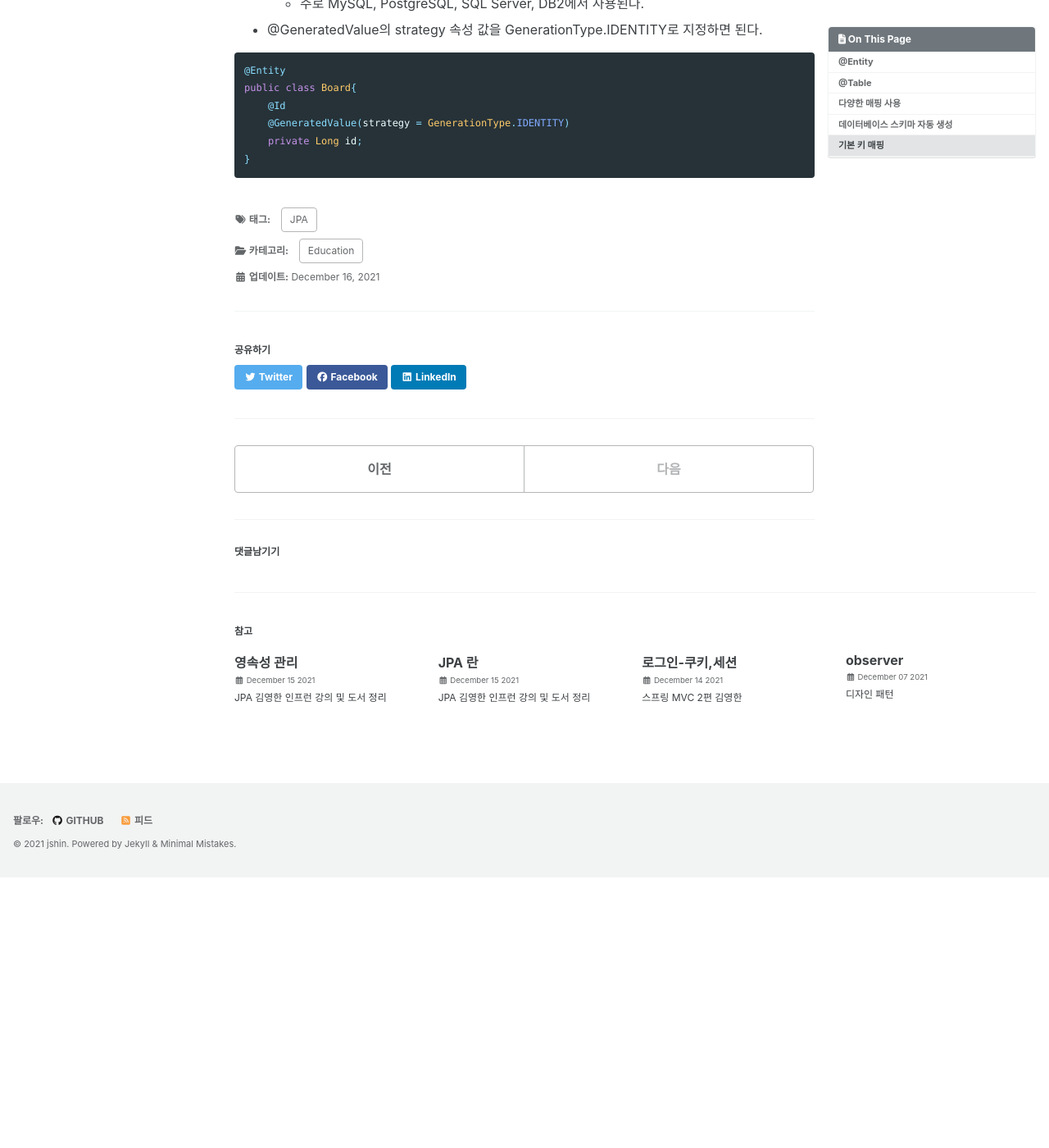
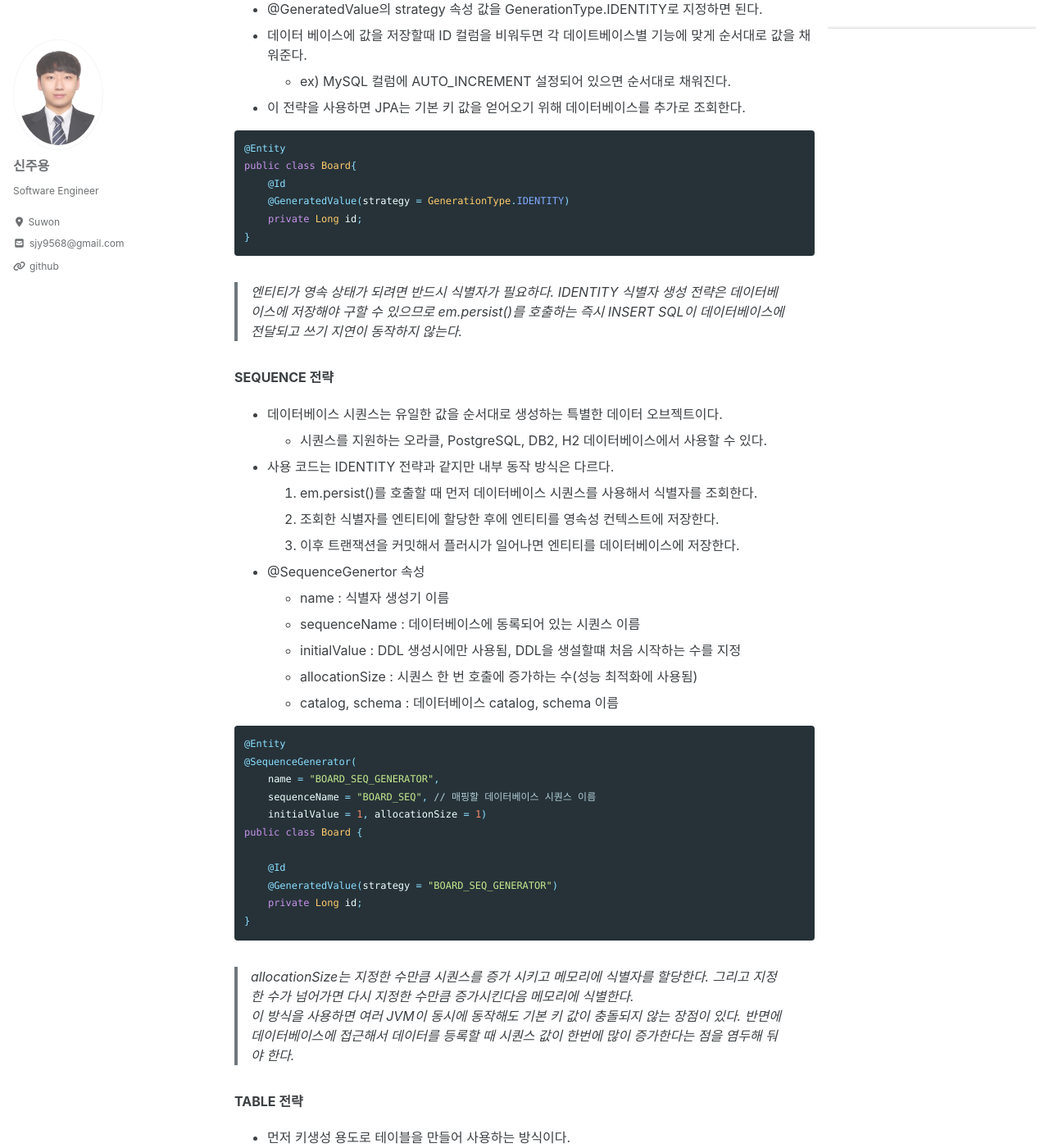
Before and after one commit to shinjooyoung/shinjooyoung.github.io, a Jekyll site: the page built from _posts/JPA/2021-12-16-엔티티 매핑.md, in a window 1280 px wide and 1400 px high, scrolled down 3848 px. Shown: the whole window at 82% size. Built offline with Jekyll 4.4.1, drawn with Linux system fonts in a browser that asks for light colours; cached includes are drawn as plain includes; nearby versions of some CDN libraries; comment, search, counter and statistics services are not loaded; before the commit the page ends 4918 px from its top, so only the background shows below that; some of the changed text lies outside the part shown.

Commit message:
자바ORM표준JPA프로그램 김영한
도서, 강의 정리

````diff
--- a/_posts/JPA/2021-12-16-엔티티 매핑.md
+++ b/_posts/JPA/2021-12-16-엔티티 매핑.md
@@ -2,10 +2,10 @@
 title:  "엔티티 매핑"
 excerpt: "JPA 김영한 인프런 강의 및 도서 정리"
 categories:
-  - Education
-tag:
-  - JPA
-toc: true
+- Education
+  tag:
+- JPA
+  toc: true
 ---
 
 >JPA를 사용하는데 가장 중요한 일은 엔티티와 테이블을 정확히 매핑하는 것이다. JPA는 다양한 매핑 어노테이션을 지원하는데 크게 4가지로 분류할 수 있다.
@@ -130,6 +130,9 @@ private String id;
 - 기본 키 생성을 데이터베이스에 위임하는 전략이다.
     * 주로 MySQL, PostgreSQL, SQL Server, DB2에서 사용된다.
 - @GeneratedValue의 strategy 속성 값을 GenerationType.IDENTITY로 지정하면 된다.
+- 데이터 베이스에 값을 저장할때 ID 컬럼을 비워두면 각 데이트베이스별 기능에 맞게 순서대로 값을 채워준다.
+    * ex) MySQL 컬럼에  AUTO_INCREMENT 설정되어 있으면 순서대로 채워진다.
+- 이 전략을 사용하면 JPA는 기본 키 값을 얻어오기 위해 데이터베이스를 추가로 조회한다.
 
 ```java
 @Entity
@@ -139,3 +142,57 @@ public class Board{
     private Long id;
 }
 ```
+
+>엔티티가 영속 상태가 되려면 반드시 식별자가 필요하다.
+> IDENTITY 식별자 생성 전략은 데이터베이스에 저장해야 구할 수 있으므로
+> em.persist()를 호출하는 즉시 INSERT SQL이 데이터베이스에 전달되고 쓰기 지연이 동작하지 않는다.
+
+**SEQUENCE 전략**
+- 데이터베이스 시퀀스는 유일한 값을 순서대로 생성하는 특별한 데이터 오브젝트이다.
+  * 시퀀스를 지원하는 오라클, PostgreSQL, DB2, H2 데이터베이스에서 사용할 수 있다.
+- 사용 코드는 IDENTITY 전략과 같지만 내부 동작 방식은 다르다.
+  1. em.persist()를 호출할 때 먼저 데이터베이스 시퀀스를 사용해서 식별자를 조회한다.
+  2. 조회한 식별자를 엔티티에 할당한 후에 엔티티를 영속성 컨텍스트에 저장한다.
+  3. 이후 트랜잭션을 커밋해서 플러시가 일어나면 엔티티를 데이터베이스에 저장한다.
+- @SequenceGenertor 속성
+  * name : 식별자 생성기 이름
+  * sequenceName : 데이터베이스에 동록되어 있는 시퀀스 이름
+  * initialValue : DDL 생성시에만 사용됨, DDL을 생설할떄 처음 시작하는 수를 지정
+  * allocationSize :  시퀀스 한 번 호출에 증가하는 수(성능 최적화에 사용됨)
+  * catalog, schema : 데이터베이스 catalog, schema 이름
+
+```java
+@Entity
+@SequenceGenerator(
+    name = "BOARD_SEQ_GENERATOR",
+    sequenceName = "BOARD_SEQ", // 매핑할 데이터베이스 시퀀스 이름
+    initialValue = 1, allocationSize = 1)
+public class Board {
+
+    @Id
+    @GeneratedValue(strategy = "BOARD_SEQ_GENERATOR")
+    private Long id;
+}
+```
+
+>allocationSize는 지정한 수만큼 시퀀스를 증가 시키고 메모리에 식별자를 할당한다.
+> 그리고 지정한 수가 넘어가면 다시 지정한 수만큼 증가시킨다음 메모리에 식별한다.
+> 이 방식을 사용하면 여러 JVM이 동시에 동작해도 기본 키 값이 충돌되지 않는 장점이 있다.
+> 반면에 데이터베이스에 접근해서 데이터를 등록할 때 시퀀스 값이 한번에 많이 증가한다는 점을 염두해 둬야 한다.
+
+**TABLE 전략**
+- 먼저 키생성 용도로 테이블을 만들어 사용하는 방식이다.
+- 테이블을 따로 만들어 사용하기 때문에 어떠한 DB를 사용하더라고 적용이 가능하다.
+- 테이블 생성시 sequence_name 컬럼을 시퀀스 이름으로 사용하고 next_val 컬럼을 시퀀스 값으로 사용한다.
+
+
+```java
+import org.springframework.boot.autoconfigure.domain.EntityScan;
+
+@Entity
+@TableGenerator(
+        name="BOARD_SEQ_GENERATOR",
+        table="MY_SEQUENCES",
+        pkColumnValue="BOARD_SEQ", allocationSIze=1
+)
+```
````
Also changed, not shown: other parts of _posts/JPA/2021-12-16-엔티티 매핑.md (+1 -1 lines).
